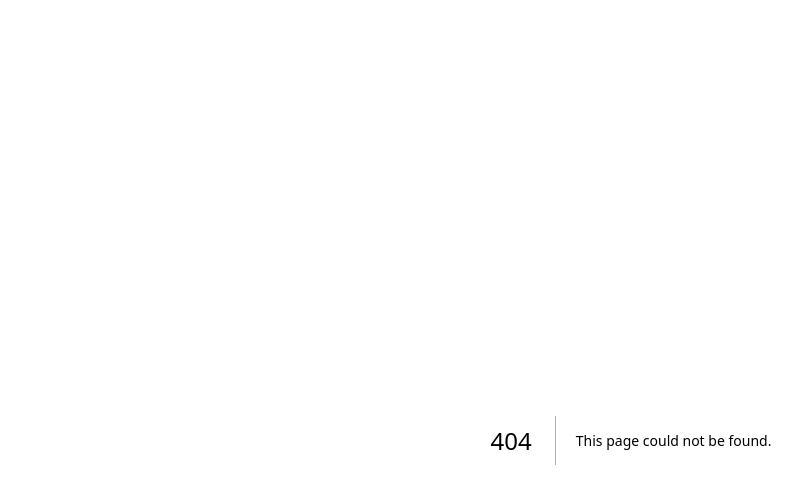
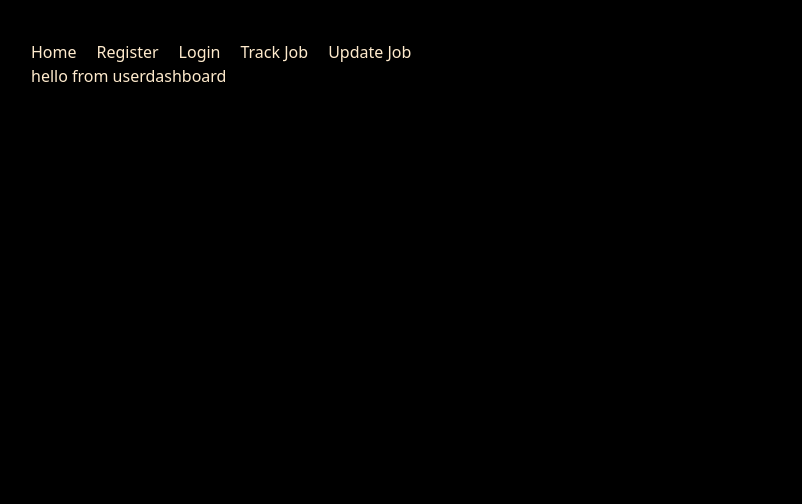
Before and after one commit to vincentpalomo/MGMT-Frontend, a Next.js app: page /user-dashboard in a window 1280 px wide. Before the commit this address had no page. Shown: the top 504 px of the page, without its empty margins (9-811 px from the left). Built offline with nearby package versions, Linux system fonts and the light colour scheme.

Commit message:
imported google fonts roboto mono and racing sans one created Main component, added all information with minimal styling created user-dashboard route with page.tsx boilerplate created fonts.ts to import and export fonts updated tailwind config with variables for the fonts

```diff
--- /dev/null
+++ b/app/Components/Main.tsx
@@ -0,0 +1,75 @@
+/* eslint-disable react/no-unescaped-entities */
+import React from 'react';
+import { roboto_mono, racing_sans_one } from '../fonts';
+
+type Props = {};
+
+const Main = (props: Props) => {
+  return (
+    <>
+      {/* main */}
+      <div className="h-screen w-full overflow-hidden border font-mono">
+        <div>find you dream job with mgmt</div>
+        <p>
+          ready to take the next step in your career? join mgmt today and revolutionize the way you manage your job
+          applications
+        </p>
+        <button>sign up</button>
+      </div>
+      {/* about */}
+      <div className="h-screen w-full overflow-hidden border">
+        <div>welcome to mgmt</div>
+        <p>
+          MGMT is a user-friendly application designed to streamline your job application process. Whether you're
+          actively job hunting or simply keeping track of potential opportunities, MGMT offers a robust set of features
+          to help you stay organized.
+        </p>
+        <p>
+          With MGMT, you can create, update, and delete job applications with ease. Track your progress, set reminders
+          for follow-ups, and take notes to remember key details about each opportunity. Our intuitive interface ensures
+          a seamless user experience, allowing you to focus on what matters most – landing your dream job.
+        </p>
+        <span>Sign up today and take control of your job search journey!</span>
+      </div>
+      {/* footer */}
+      <div className="h-screen w-full border overflow-hidden sm:flex sm:flex-col">
+        {/* content */}
+        <div className="">
+          {/* paragraph */}
+          <div>
+            <p>
+              mgmt* An app to help users set and track their goals. Users can create new goals, set milestones, track
+              progress, update goal details, and delete goals when achieved or no longer relevant.
+            </p>
+            <span>*short for “management”.</span>
+          </div>
+          {/* links */}
+          <div>
+            {/* left */}
+            <div>
+              <span>navigation</span>
+              <ul>
+                <li>about</li>
+                <li>login</li>
+                <li>register</li>
+                <li>contact</li>
+              </ul>
+            </div>
+            {/* right */}
+            <div>
+              <span>follow us</span>
+              <ul>
+                <li>github</li>
+                <li>linkedin</li>
+              </ul>
+            </div>
+          </div>
+        </div>
+        {/* mgmt title */}
+        <div className="uppercase 2xl:text-[600px] font-rso">mgmt</div>
+      </div>
+    </>
+  );
+};
+
+export default Main;
--- /dev/null
+++ b/app/fonts.ts
@@ -0,0 +1,11 @@
+import { Racing_Sans_One, Roboto_Mono } from 'next/font/google';
+
+export const racing_sans_one = Racing_Sans_One({
+  weight: '400',
+  subsets: ['latin'],
+});
+
+export const roboto_mono = Roboto_Mono({
+  subsets: ['latin'],
+  display: 'swap',
+});
--- a/app/layout.tsx
+++ b/app/layout.tsx
@@ -1,8 +1,9 @@
 import type { Metadata } from 'next';
-import { Inter } from 'next/font/google';
+import { Roboto_Mono, Racing_Sans_One } from 'next/font/google';
 import './globals.css';
 
-const inter = Inter({ subsets: ['latin'] });
+const roboto = Roboto_Mono({ subsets: ['latin'], variable: '--font-roboto-mono' });
+const racing_sans_one = Racing_Sans_One({ weight: '400', subsets: ['latin'], variable: '--font-racing-sans-one' });
 
 export const metadata: Metadata = {
   title: 'MGMT',
@@ -16,7 +17,7 @@ export default function RootLayout({
 }>) {
   return (
     <html lang="en">
-      <body className={inter.className}>{children}</body>
+      <body className={`${roboto.variable}, ${racing_sans_one.variable}`}>{children}</body>
     </html>
   );
 }
--- a/app/page.tsx
+++ b/app/page.tsx
@@ -3,6 +3,7 @@
 import { useEffect, useState } from 'react';
 import { fetchData } from '@/services/api';
 import NavBar from './Components/NavBar';
+import Main from './Components/Main';
 
 export default function Home() {
   const [data, setData] = useState(null);
@@ -29,6 +30,7 @@ export default function Home() {
   return (
     <>
       <NavBar user={user} />
+      <Main />
       <div>Fetch Data: ✌</div>
       {data ? (
         <pre>
--- /dev/null
+++ b/app/user-dashboard/page.tsx
@@ -0,0 +1,10 @@
+import NavBar from '../Components/NavBar';
+
+export default function UserDashboard() {
+  return (
+    <>
+      <NavBar user={undefined} />
+      <div>hello from userdashboard</div>
+    </>
+  );
+}
--- a/tailwind.config.ts
+++ b/tailwind.config.ts
@@ -1,17 +1,20 @@
-import type { Config } from "tailwindcss";
+import type { Config } from 'tailwindcss';
 
 const config: Config = {
   content: [
-    "./pages/**/*.{js,ts,jsx,tsx,mdx}",
-    "./components/**/*.{js,ts,jsx,tsx,mdx}",
-    "./app/**/*.{js,ts,jsx,tsx,mdx}",
+    './pages/**/*.{js,ts,jsx,tsx,mdx}',
+    './components/**/*.{js,ts,jsx,tsx,mdx}',
+    './app/**/*.{js,ts,jsx,tsx,mdx}',
   ],
   theme: {
     extend: {
       backgroundImage: {
-        "gradient-radial": "radial-gradient(var(--tw-gradient-stops))",
-        "gradient-conic":
-          "conic-gradient(from 180deg at 50% 50%, var(--tw-gradient-stops))",
+        'gradient-radial': 'radial-gradient(var(--tw-gradient-stops))',
+        'gradient-conic': 'conic-gradient(from 180deg at 50% 50%, var(--tw-gradient-stops))',
+      },
+      fontFamily: {
+        mono: ['var(--font-roboto-mono)'],
+        rso: ['var(--font-racing-sans-one)'],
       },
     },
   },
```
